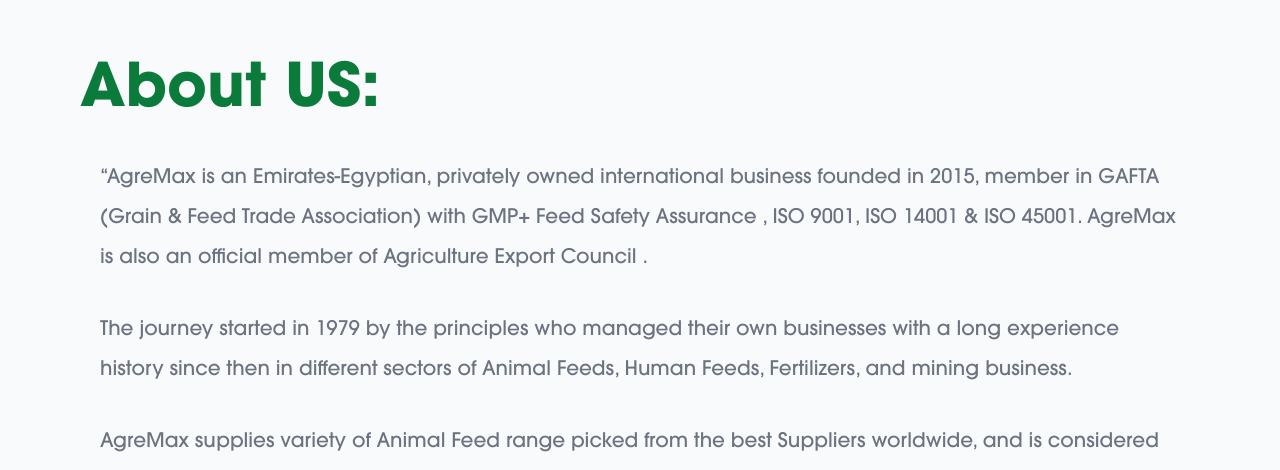
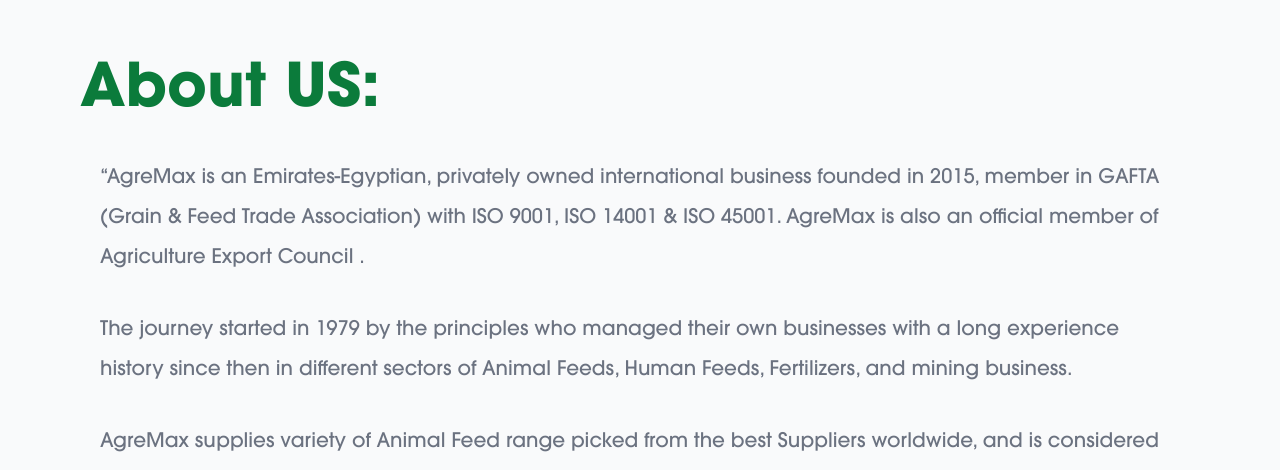
Before and after one commit to mostafamabdallah/argemax, a Next.js app: page / in a window 1280 px wide. Shown: the part 738-1208 px from the top of the page. Built offline with nearby package versions, Linux system fonts and the light colour scheme.

Commit message:
remove GMP

```diff
--- a/app/page.tsx
+++ b/app/page.tsx
@@ -21,7 +21,7 @@
           </h2>
           <div className="lg:p-5">
             <p className="text-xl font-ITCAVANTGARDESTD text-gray-500 py-4  leading-10">
-            “AgreMax is an Emirates-Egyptian, privately owned international business founded in 2015, member in GAFTA (Grain & Feed Trade Association) with GMP+ Feed Safety Assurance , ISO 9001, ISO 14001 & ISO 45001.
+            “AgreMax is an Emirates-Egyptian, privately owned international business founded in 2015, member in GAFTA (Grain & Feed Trade Association) with ISO 9001, ISO 14001 & ISO 45001.
             AgreMax is also an official member of Agriculture Export Council .
             </p>
             <p className="text-xl  font-ITCAVANTGARDESTD text-gray-500 py-4  leading-10">
```
